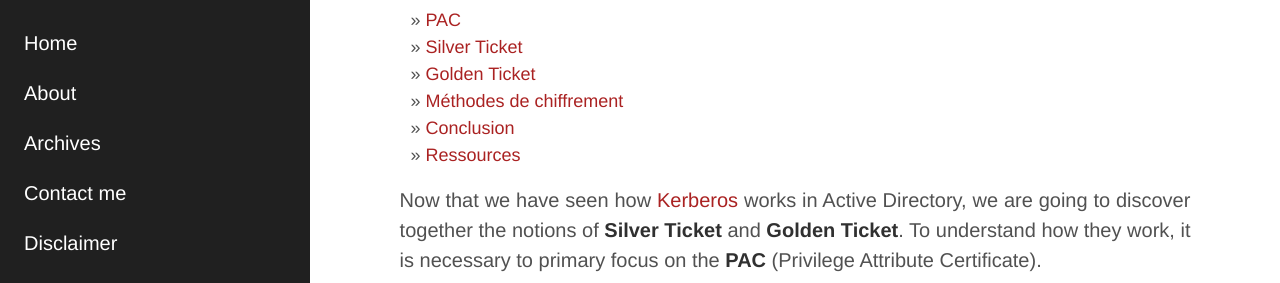
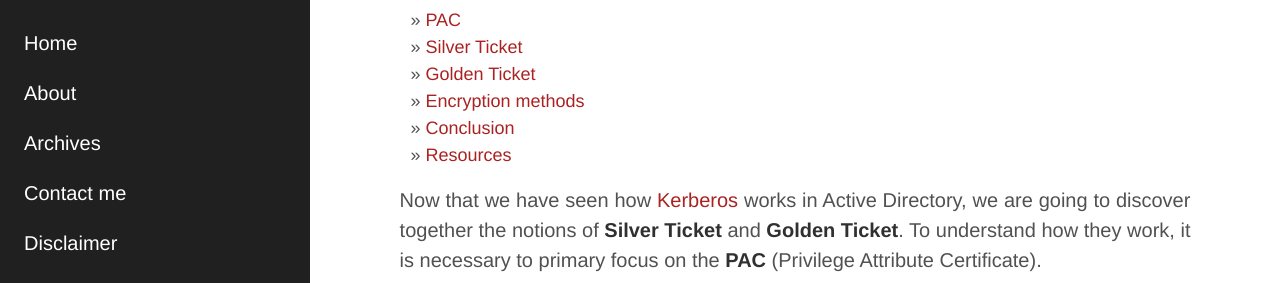
Before and after one commit to Hackndo/en.hackndo.github.io, a Jekyll site: the page built from _posts/2019-03-02-silver-golden-ticket.md, in a window 1280 px wide and 900 px high. Shown: the part 467-750 px from the top of the window. Built offline with Jekyll 4.4.1, drawn with Linux system fonts in a browser that asks for light colours; comment, search, counter and statistics services are not loaded; some of the changed text lies outside the part shown.

Commit message:
Update titles

````diff
--- a/_posts/2019-03-02-silver-golden-ticket.md
+++ b/_posts/2019-03-02-silver-golden-ticket.md
@@ -209,7 +209,7 @@ secretsdump.py -k DC-01.adsec.local -just-dc-ntlm -just-dc-user krbtgt
 ```
 
 
-## Méthodes de chiffrement
+## Encryption methods
 
 Until now, we used `NT` hashes to create Silver/Golden Tickets. In reality, this means that we were using the `RC4_HMAC_MD5` encryption method, but it's not the only one available. Today, there are several encryption methods possible within Active Directory because they have evolved with versions of Windows. Here is a summary table from the [Microsoft documentation](https://docs.microsoft.com/en-us/windows/security/threat-protection/security-policy-settings/network-security-configure-encryption-types-allowed-for-kerberos)
 
@@ -228,7 +228,7 @@ This article clarifies the concepts of PAC, Silver Ticket, Golden Ticket, as wel
 
 Feel free to leave a comment or find me on my [Discord server](https://discord.gg/9At6SUZ) if you have any questions or ideas!
 
-## Ressources
+## Resources
 
 * [FRENCH - Secrets d’authentification épisode II Kerberos contre-attaque - Aurélien Bordes](https://www.sstic.org/media/SSTIC2014/SSTIC-actes/secrets_dauthentification_pisode_ii__kerberos_cont/SSTIC2014-Article-secrets_dauthentification_pisode_ii__kerberos_contre-attaque-bordes_2.pdf)
 * [ADSecurity - Pyrotek3](http://adsecurity.org/)
````
